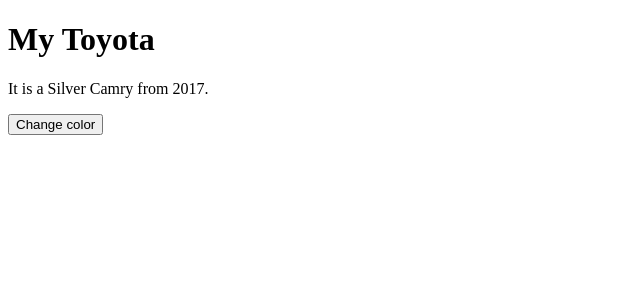
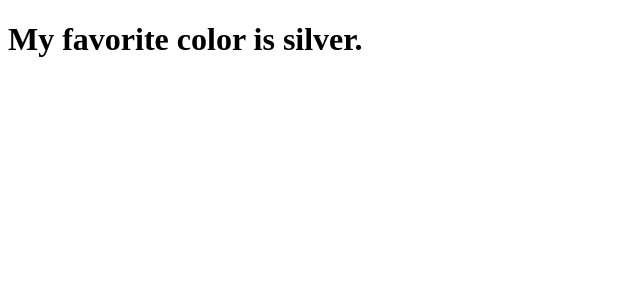
Before and after one commit to thanhpham091790/reactjs, a React (Create React App) app: page / in a window 1280 px wide. Shown: the top 300 px of the page, without its empty margins (0-640 px from the left). Built offline with nearby package versions, Linux system fonts and the light colour scheme.

Commit message:
Constructor

```diff
--- a/src/index.js
+++ b/src/index.js
@@ -1,34 +1,17 @@
 import React from 'react';
 import ReactDOM from 'react-dom';
 
-class Car extends React.Component {
-    constructor(props) {
+class Header extends React.Component{
+    constructor(props){
         super(props);
-        this.state = {
-            brand: "Toyota",
-            model: "Camry",
-            color: "Silver",
-            year: "2017"
-        };
-    }
-
-    changeColor = () =>{
-        this.setState({
-            color:"Black"
-        });
+        this.state = {favoritecolor:"silver"}
     }
 
     render(){
         return(
-            <div>
-                <h1>My {this.state.brand}</h1>
-                <p>
-                    It is a {this.state.color} {this.state.model} from {this.state.year}.
-                </p>
-                <button type="button" onClick={this.changeColor}>Change color</button>
-            </div>
+        <h1>My favorite color is {this.state.favoritecolor}.</h1>
         );
     }
 }
 
-ReactDOM.render(<Car model="Mustang" />, document.getElementById("root"));
+ReactDOM.render(<Header />, document.getElementById("root"));
```
